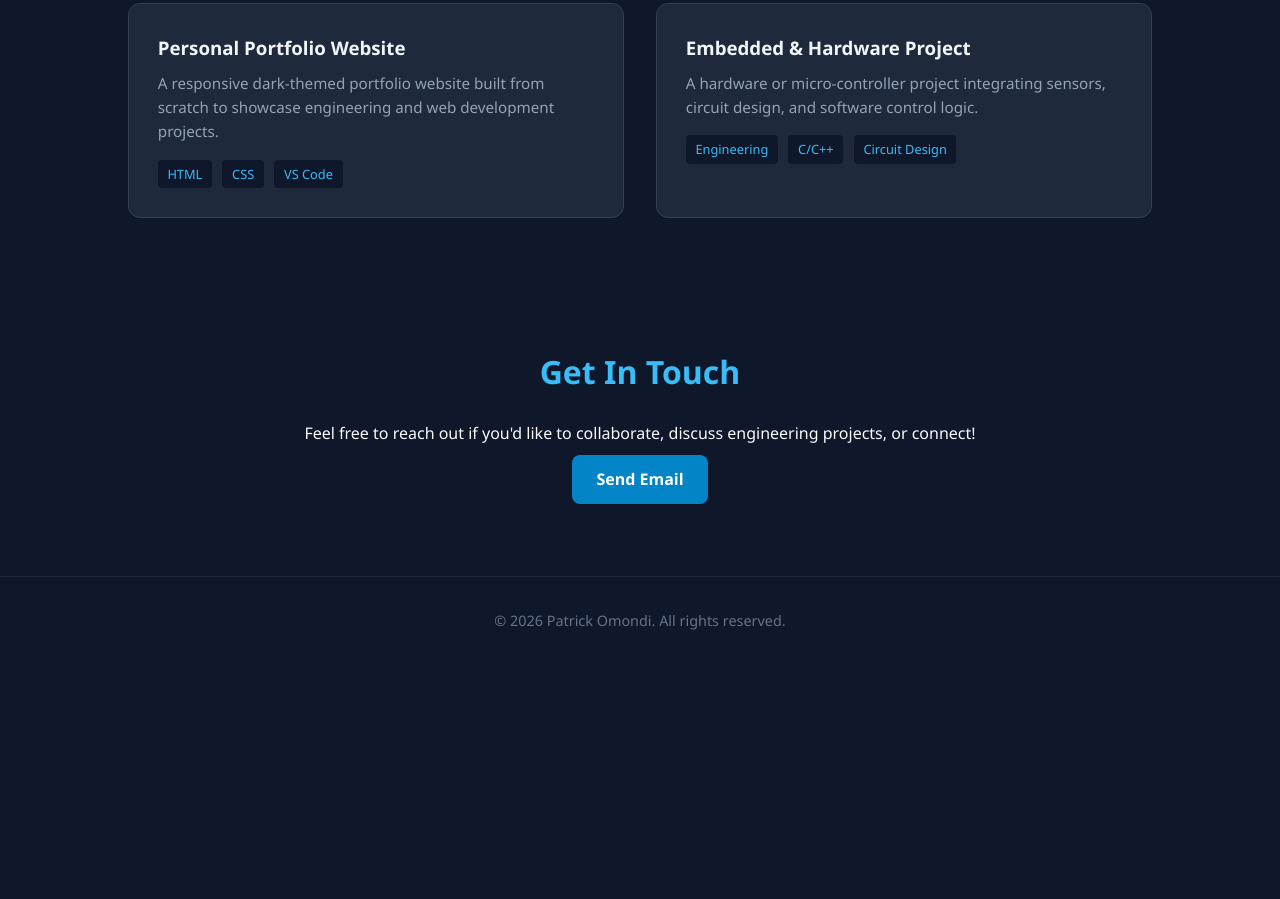
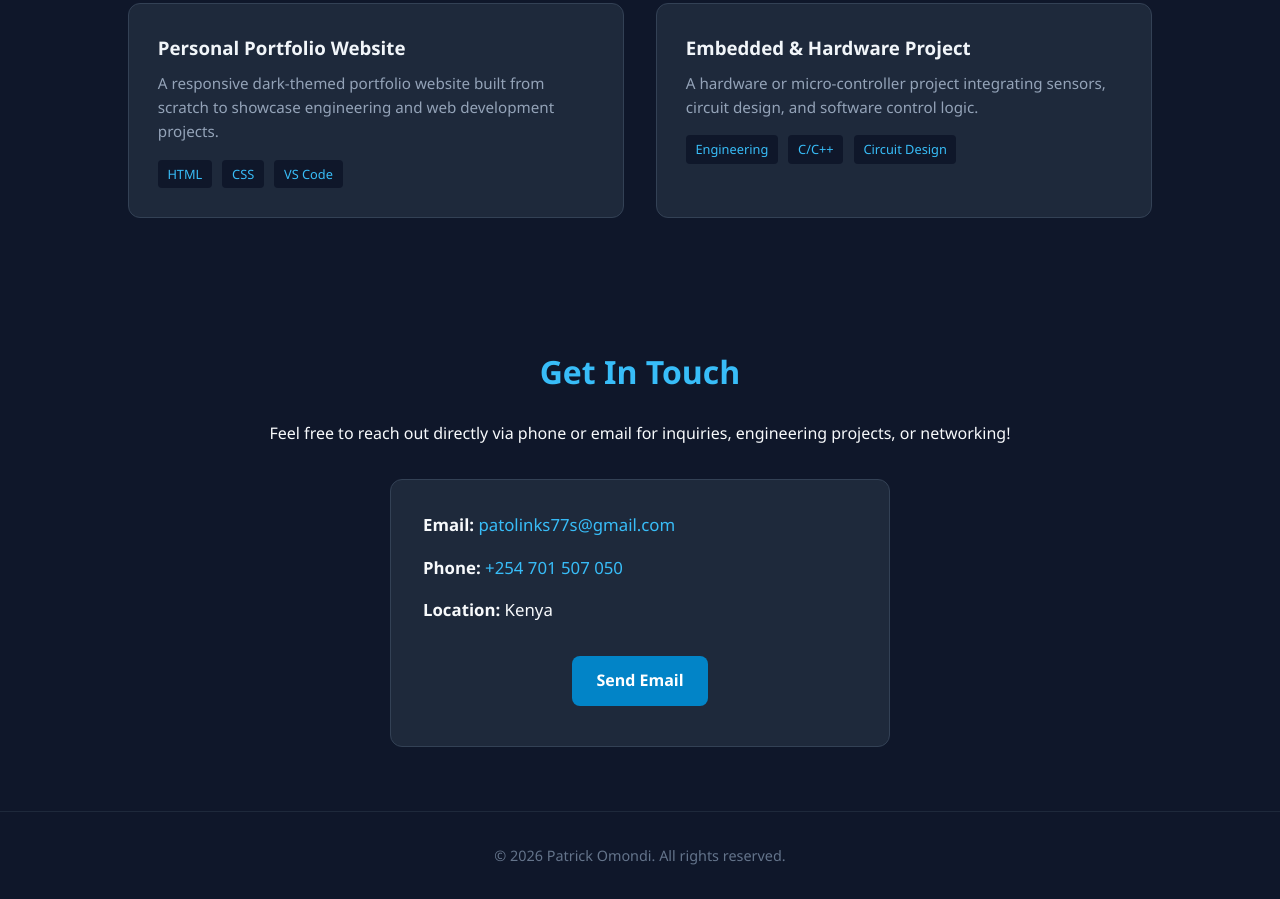
Before and after one commit to omoshmoves/My-portfolio, a plain HTML site: page index.html in a window 1280 px wide. Shown: the part 1423-2322 px from the top of the page. Before the commit the page ends 2087 px from the top, so only its background shows below. Drawn offline with Linux system fonts and the light colour scheme.

Commit message:
Added profile image and updated contact info

```diff
--- a/index.html
+++ b/index.html
@@ -19,8 +19,11 @@
         </nav>
     </header>
 
-    <!-- Hero Section -->
+    <!-- Hero Section with Profile Picture -->
     <section class="hero">
+        <div class="profile-img-container">
+            <img src="profile.jpg" alt="Patrick Omondi" class="profile-img">
+        </div>
         <h1>Hi, I'm <span class="highlight">Patrick Omondi</span></h1>
         <p class="subtitle">Electrical Engineer & Web Developer</p>
         <div class="hero-buttons">
@@ -76,8 +79,17 @@
     <!-- Contact Section -->
     <section id="contact" class="section">
         <h2>Get In Touch</h2>
-        <p>Feel free to reach out if you'd like to collaborate, discuss engineering projects, or connect!</p>
-        <a href="mailto:patrick@example.com" class="btn primary">Send Email</a>
+        <p>Feel free to reach out directly via phone or email for inquiries, engineering projects, or networking!</p>
+
+        <div class="contact-card">
+            <p><strong>Email:</strong> <a href="mailto:patolinks77s@gmail.com">patolinks77s@gmail.com</a></p>
+            <p><strong>Phone:</strong> <a href="tel:+254701507050">+254 701 507 050</a></p>
+            <p><strong>Location:</strong> Kenya</p>
+
+            <div class="contact-actions">
+                <a href="mailto:patolinks77s@gmail.com" class="btn primary">Send Email</a>
+            </div>
+        </div>
     </section>
 
     <footer>
--- a/style.css
+++ b/style.css
@@ -178,3 +178,46 @@ footer {
     color: #64748b;
     font-size: 0.9rem;
 }
+/* Profile Image Styling */
+.profile-img-container {
+    margin-bottom: 1.5rem;
+}
+
+.profile-img {
+    width: 160px;
+    height: 160px;
+    object-fit: cover;
+    border-radius: 50%;
+    border: 3px solid #38bdf8;
+    box-shadow: 0 0 20px rgba(56, 189, 248, 0.3);
+}
+
+/* Contact Card Styling */
+.contact-card {
+    background: #1e293b;
+    border: 1px solid #334155;
+    padding: 2rem;
+    border-radius: 12px;
+    max-width: 500px;
+    margin: 2rem auto 0 auto;
+    text-align: left;
+}
+
+.contact-card p {
+    margin-bottom: 1rem;
+    font-size: 1.05rem;
+}
+
+.contact-card a {
+    color: #38bdf8;
+    text-decoration: none;
+}
+
+.contact-card a:hover {
+    text-decoration: underline;
+}
+
+.contact-actions {
+    text-align: center;
+    margin-top: 1.5rem;
+}
```
Also changed, not shown: 1 other file.
